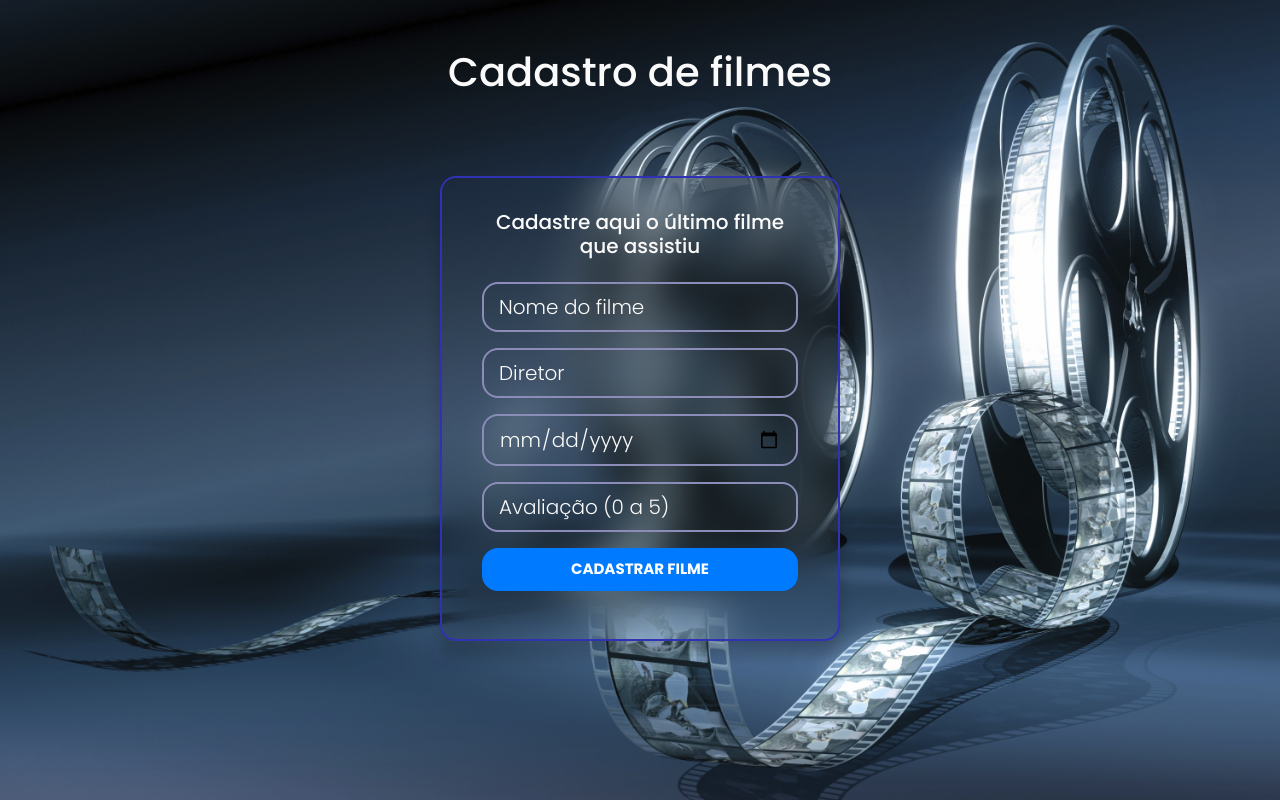
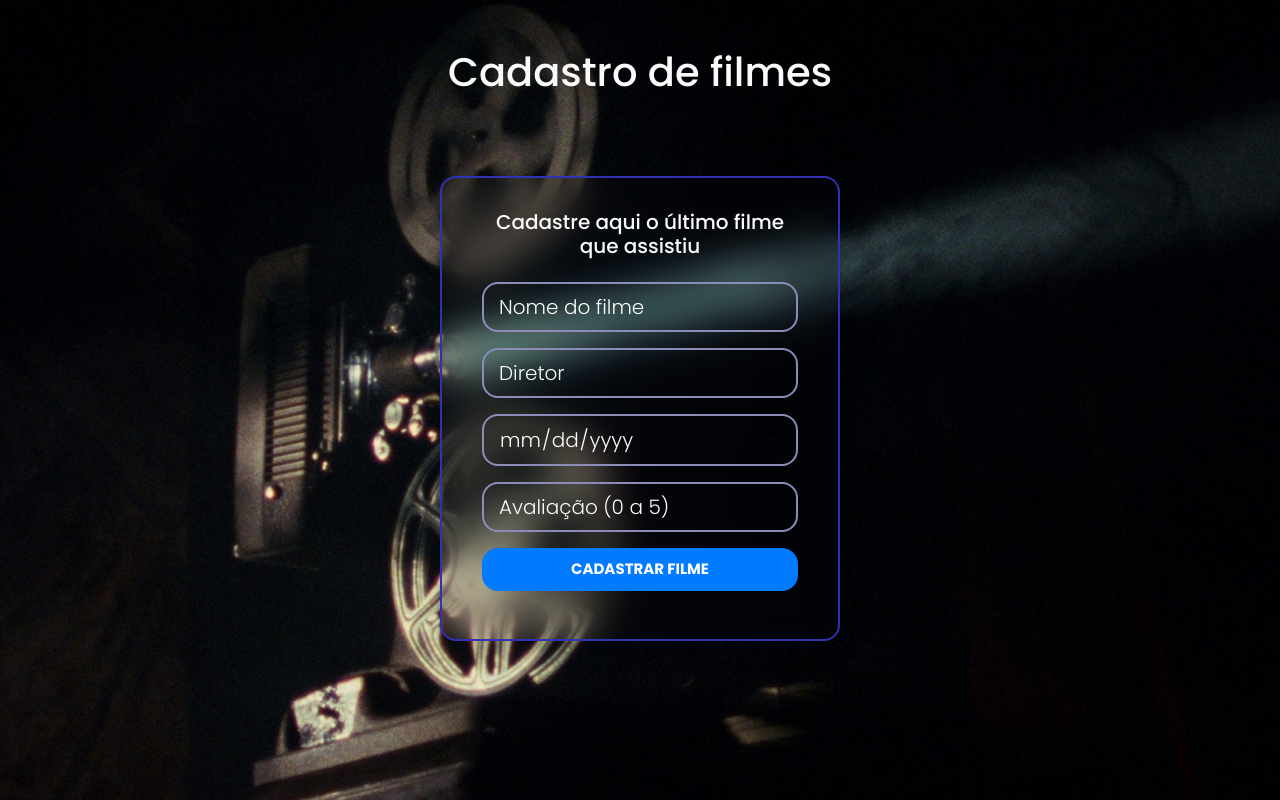
Before and after one commit to nickmoura/cadastro-de-filmes, a PHP site: page / in a window 1280 px wide. Run offline with PHP 8.4, Linux system fonts and the light colour scheme; some libraries are stand-ins or nearby versions.

Commit message:
background test

```diff
--- a/assets/styles/style.css
+++ b/assets/styles/style.css
@@ -15,7 +15,7 @@ body {
 	overflow-x: hidden;
 	width: 100vw;
 	height: 100vh;
-	background-image: url("/assets/img/wallhaven-lqj2ky.jpg") !important;
+	background-image: url("../img/wallhaven-5dmgm3.jpg") !important;
 	background-repeat: no-repeat;
 	background-size: cover;
 }
```
Also changed, not shown: assets/img/wallhaven-5dmgm3.jpg (added).
